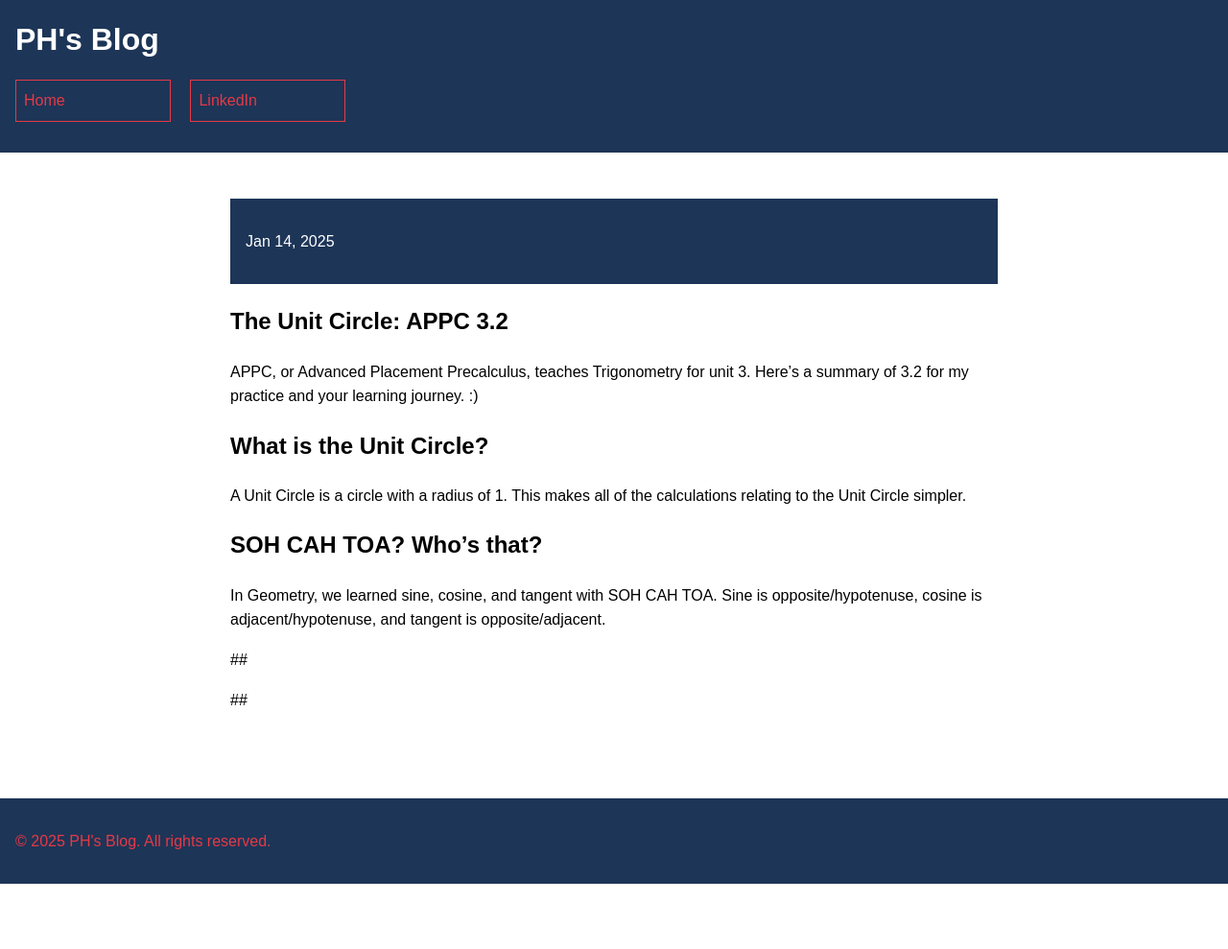
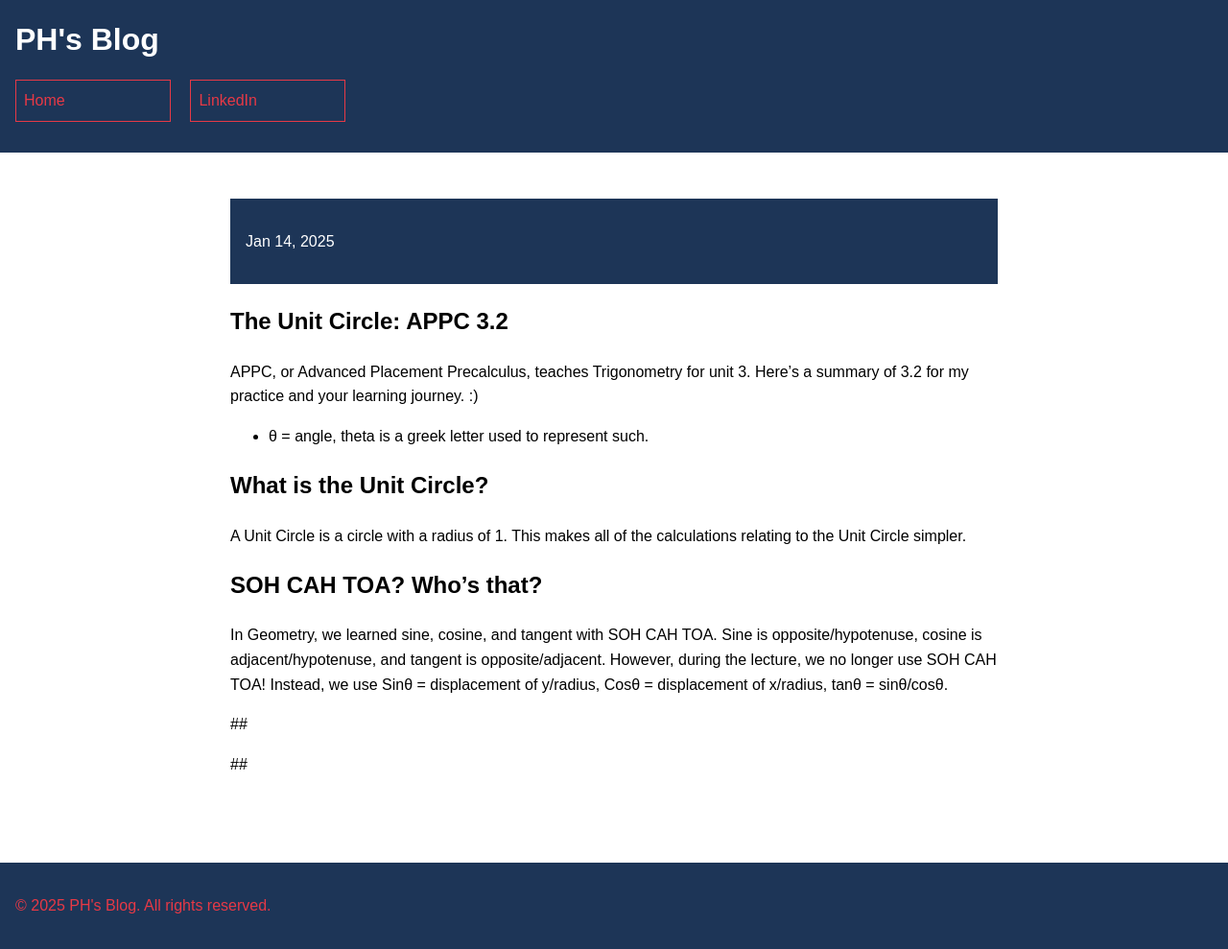
Before and after one commit to CaptainSapphire/PH-s-Blog, a Jekyll site: the page built from _posts/2025-01-14-The-Unit-Circle.md, in a window 1280 px wide. Shown: the whole page at 96% size. Built offline with Jekyll 4.4.1, drawn with Linux system fonts in a browser that asks for light colours; our own code applies the rules of GitHub Pages for plain Markdown files; before the commit the page ends 921 px from its top, so only the background shows below that.

Commit message:
Update 2025-01-14-The-Unit-Circle.md

```diff
--- a/_posts/2025-01-14-The-Unit-Circle.md
+++ b/_posts/2025-01-14-The-Unit-Circle.md
@@ -1,11 +1,12 @@
 # The Unit Circle: APPC 3.2
 APPC, or Advanced Placement Precalculus, teaches Trigonometry for unit 3. Here's a summary of 3.2 for my practice and your learning journey. :)
+* θ = angle, theta is a greek letter used to represent such.
 
 ## What is the Unit Circle?
 A Unit Circle is a circle with a radius of 1. This makes all of the calculations relating to the Unit Circle simpler.
 
 ## SOH CAH TOA? Who's that?
-In Geometry, we learned sine, cosine, and tangent with SOH CAH TOA. Sine is opposite/hypotenuse, cosine is adjacent/hypotenuse, and tangent is opposite/adjacent.
+In Geometry, we learned sine, cosine, and tangent with SOH CAH TOA. Sine is opposite/hypotenuse, cosine is adjacent/hypotenuse, and tangent is opposite/adjacent. However, during the lecture, we no longer use SOH CAH TOA! Instead, we use Sinθ = displacement of y/radius, Cosθ = displacement of x/radius, tanθ = sinθ/cosθ.
 
 ##
 
```
